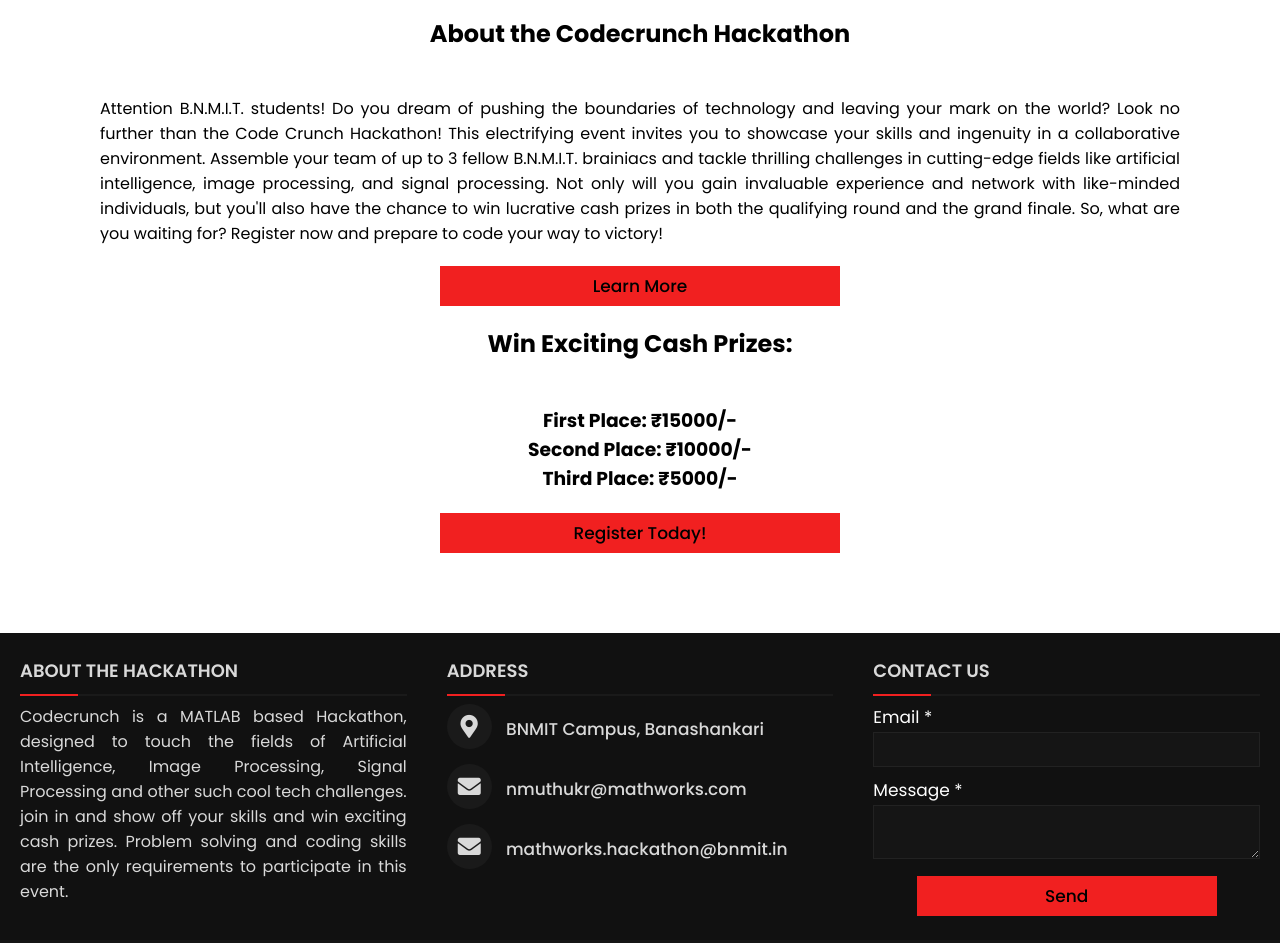
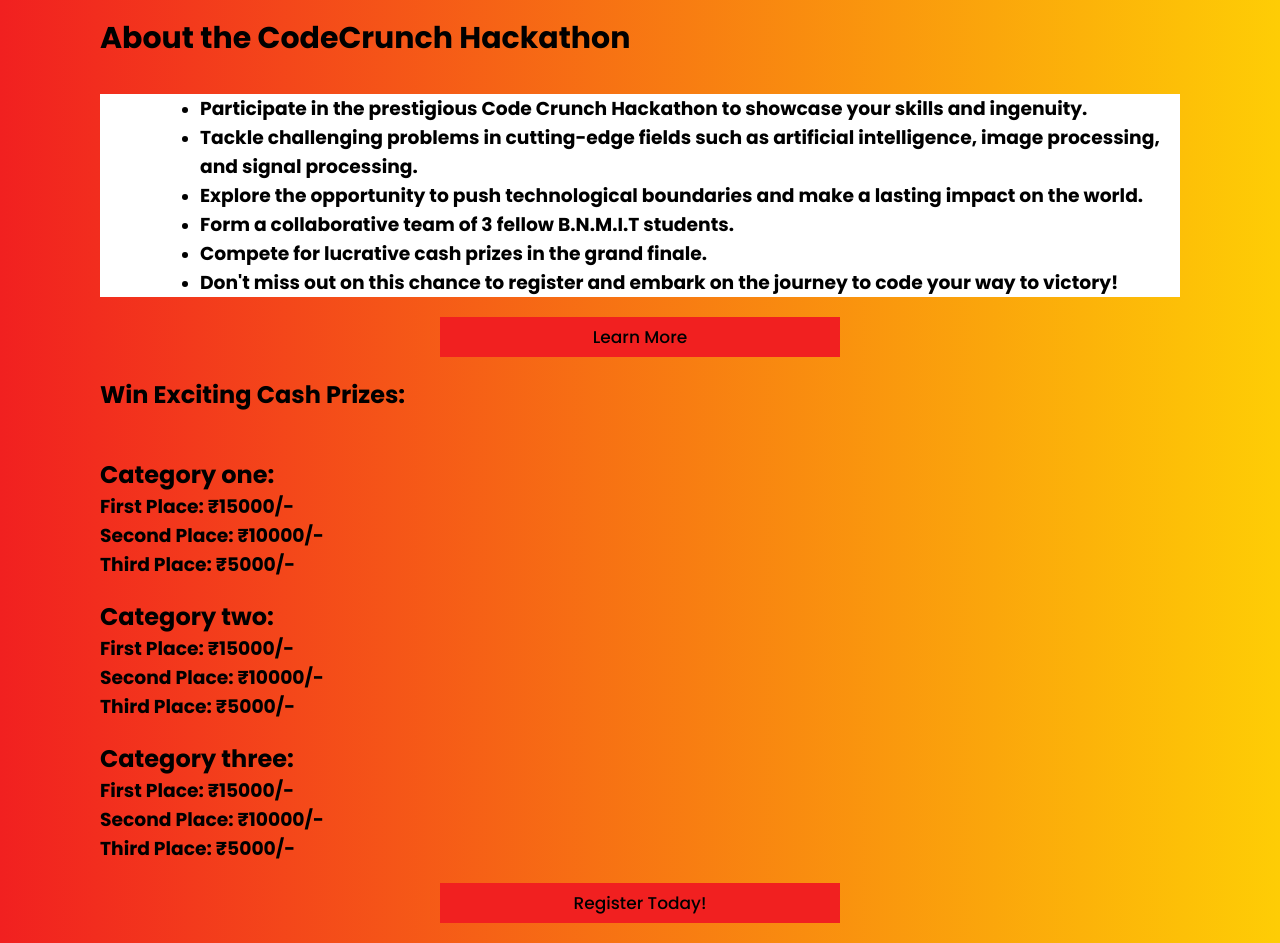
Before and after one commit to captainion2119/codecrunch, a plain HTML site: page index.html in a window 1280 px wide. Shown: the part 860-1803 px from the top of the page. Drawn offline with nearby package versions, Linux system fonts and the light colour scheme.

Commit message:
some updates

```diff
--- a/css/index.css
+++ b/css/index.css
@@ -8,6 +8,8 @@
 body {
   padding-top: 80px;
   overflow-x: hidden;
+  /*orange to yellow gradient*/
+  background: linear-gradient(90deg, #f12020, #fecd05);
 }
 .slider img {
   width: 100%;
@@ -185,19 +187,25 @@
   margin-top: 4px;
   margin-left: 0px;
 }
-.contains h2 {
-  text-align: center;
+.contains h1 {
+  text-align: left;
   margin-top: 20px;
   margin-left:100px;
   margin-right: 100px;
 }
-
+.contains h2 {
+  text-align: left;
+  margin-top: 20px;
+  margin-left:100px;
+  margin-right: 100px;
+}
 .btn {
   margin:auto;
 
   display: flex;
   justify-content: center;
 }
+
 .btn button {
   align-items: center;
   height: 40px;
@@ -218,12 +226,20 @@
 .contains p{
   text-align:justify;
   margin-right:100px;
+  font-size:x-large;
 }
 .contains ul {
-  margin-right:none;
+  margin-left:100px;
 }
 .contains h3 {
-  text-align: center;
+  text-align: left;
+}
+
+.bullets {
+  text-align:left;
+  margin-left:100px;
+  margin-right:100px;
+  background-color: white;
 }
 .contact-details h1 {
   margin-top: 20px !important;
--- a/index.html
+++ b/index.html
@@ -69,16 +69,21 @@
   <br>
   <div class="auto-container">
       <p class="sec-title text-left">
-          <h2><strong>About the Codecrunch Hackathon</strong> </h2>
+          <h1> About the CodeCrunch Hackathon</h1>
           <br>
-          <p>
-            Attention B.N.M.I.T. students! Do you dream of pushing the boundaries of technology and leaving your mark on the world?
-            Look no further than the Code Crunch Hackathon! This electrifying event invites you to showcase your skills and ingenuity
-            in a collaborative environment. Assemble your team of up to 3 fellow B.N.M.I.T. brainiacs and tackle thrilling challenges
-            in cutting-edge fields like artificial intelligence, image processing, and signal processing. Not only will you gain invaluable
-            experience and network with like-minded individuals, but you'll also have the chance to win lucrative cash prizes in both the
-            qualifying round and the grand finale. So, what are you waiting for? Register now and prepare to code your way to victory!
-          </p>
+          <div class="bullets">
+            <ul>
+              <li><h3> Participate in the prestigious Code Crunch Hackathon to showcase your skills and ingenuity.</h3></li>
+              <li><h3> Tackle challenging problems in cutting-edge fields such as artificial intelligence, image processing, and signal processing.</h3></li>
+              <li><h3> Explore the opportunity to push technological boundaries and make a lasting impact on the world.</h3></li>
+              <li><h3> Form a collaborative team of 3 fellow B.N.M.I.T students.</h3></li>
+              <li><h3> Compete for lucrative cash prizes in the grand finale.</h3></li>
+              <li><h3> Don't miss out on this chance to register and embark on the journey to code your way to victory!</h3></li>
+
+
+
+            </ul>
+          </div>
       </p>
       <div class="btn">
         <button onclick="window.location.href = 'about.html';">Learn More</button>
@@ -87,12 +92,24 @@
         <h2><strong>Win Exciting Cash Prizes:</strong> </h2>
         <br>
         <p>
+          <h2> Category one:</h2>
           <ul style="list-style: none;">
             <li><h3>First Place: ₹15000/-</h3></li>
             <li><h3>Second Place: ₹10000/-</h3></li>
             <li><h3>Third Place: ₹5000/-</h3></li>
           </ul>
-
+          <h2>Category two:</h2>
+          <ul style="list-style: none;">
+            <li><h3>First Place: ₹15000/-</h3></li>
+            <li><h3>Second Place: ₹10000/-</h3></li>
+            <li><h3>Third Place: ₹5000/-</h3></li>
+          </ul>
+          <h2>Category three:</h2>
+          <ul style="list-style: none;">
+            <li><h3>First Place: ₹15000/-</h3></li>
+            <li><h3>Second Place: ₹10000/-</h3></li>
+            <li><h3>Third Place: ₹5000/-</h3></li>
+          </ul>
         </p>
     </p>
   </div>
```
